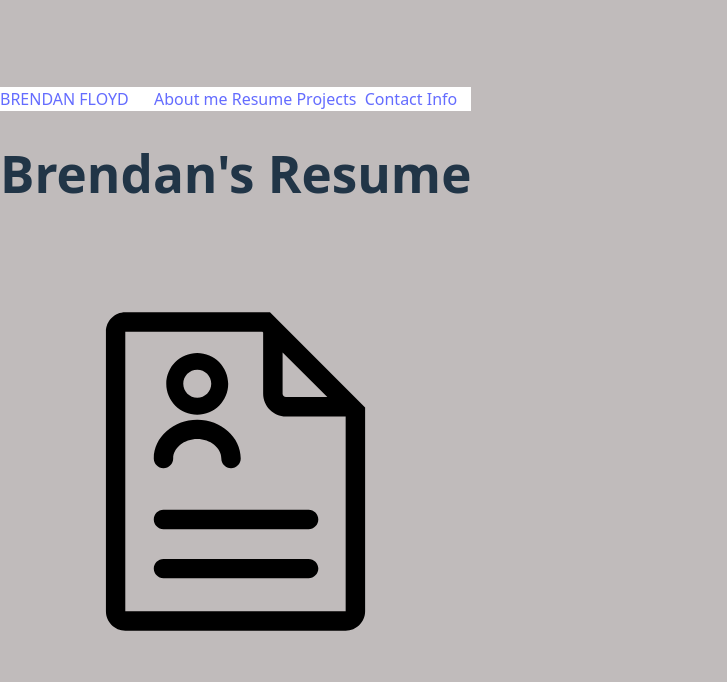
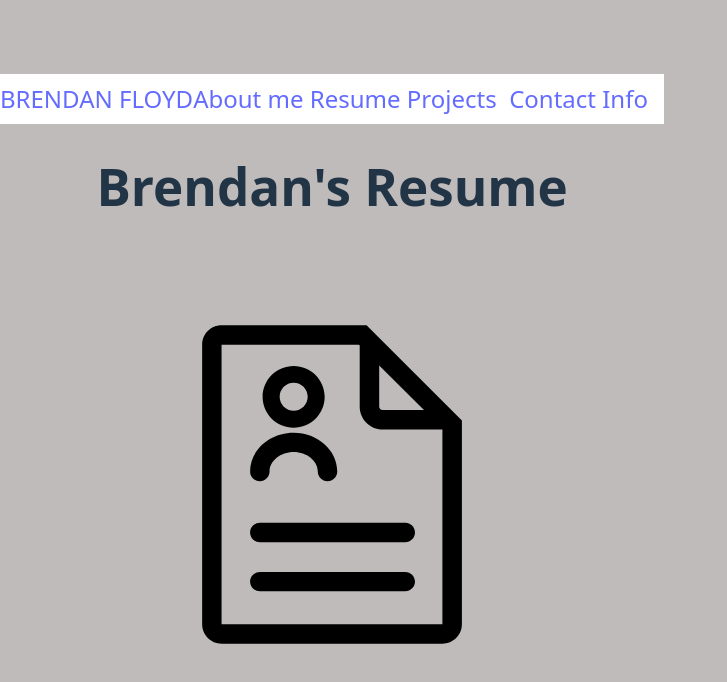
Before and after one commit to bfloyd14/brendan-floyd-profile, a React (Vite) app: page /resume in a window 1280 px wide. Shown: the top 682 px of the page, without its empty margins (0-727 px from the left). Built offline with nearby package versions, Linux system fonts and the light colour scheme.

Commit message:
inrease font size on nav bar and style resume page.

```diff
--- a/src/components/NavBar/NavBar.css
+++ b/src/components/NavBar/NavBar.css
@@ -3,6 +3,9 @@
   justify-content: space-between;
   background-color: white;
   font-weight: bold;
+  height: 50px;
+  align-items: center;
+  font-size: 24px;
 }
 
 .nav-info-container{
--- a/src/pages/Resume/Resume.css
+++ b/src/pages/Resume/Resume.css
@@ -1,3 +1,8 @@
 main > a {
   color: rgb(31, 29, 29)
 }
+
+main {
+  display: flex;
+  justify-content: center;
+}
--- a/src/pages/Resume/Resume.jsx
+++ b/src/pages/Resume/Resume.jsx
@@ -10,8 +10,10 @@ import './Resume.css'
 const Resume = () => {
   return (
     <main>
+      <div className="resume-container">
       <h1>Brendan's Resume</h1>
       <Link><img src={resumeIcon} alt="a cool resume icon" /></Link>
+      </div>
     </main>
 
   )
```
